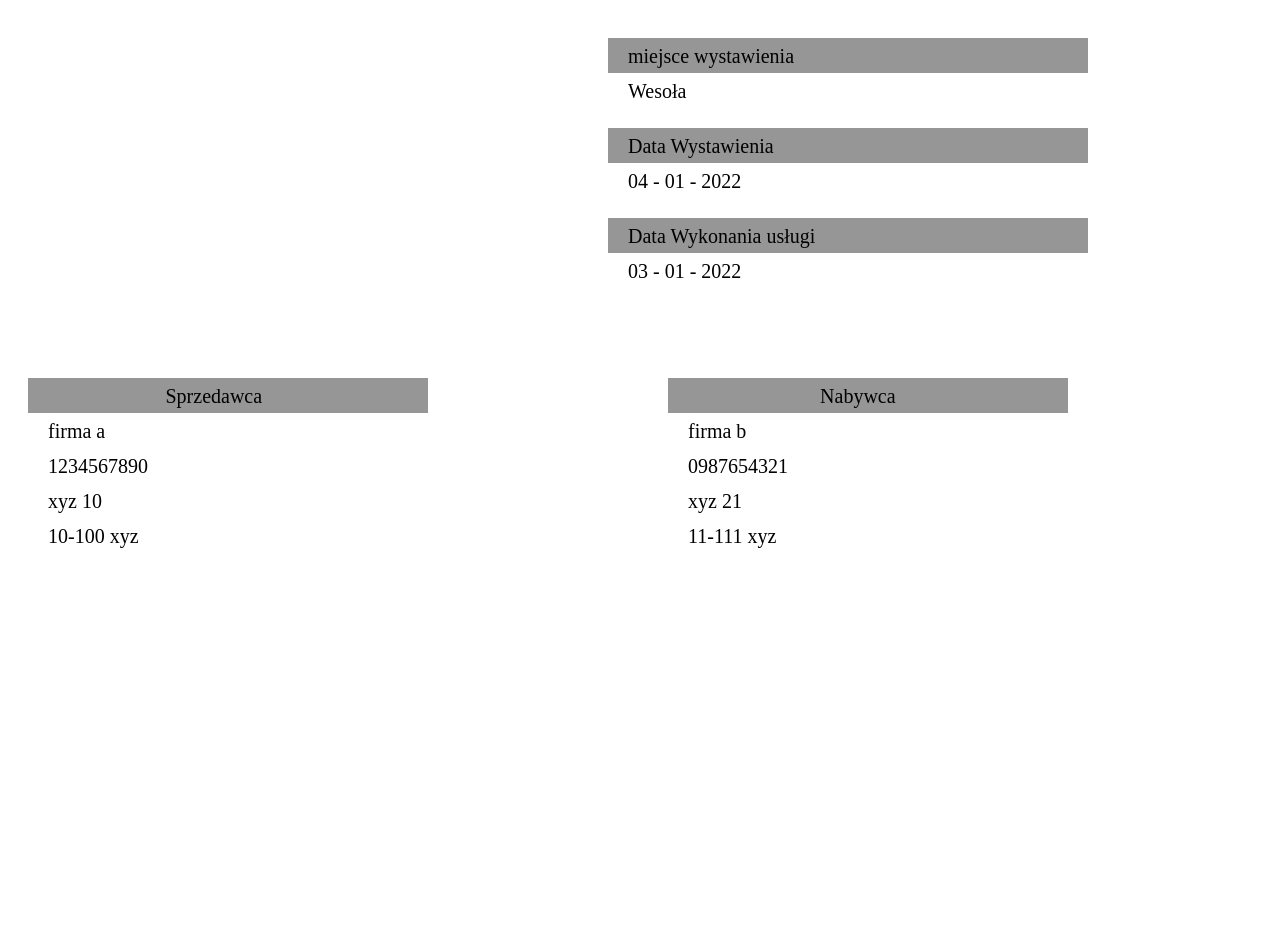
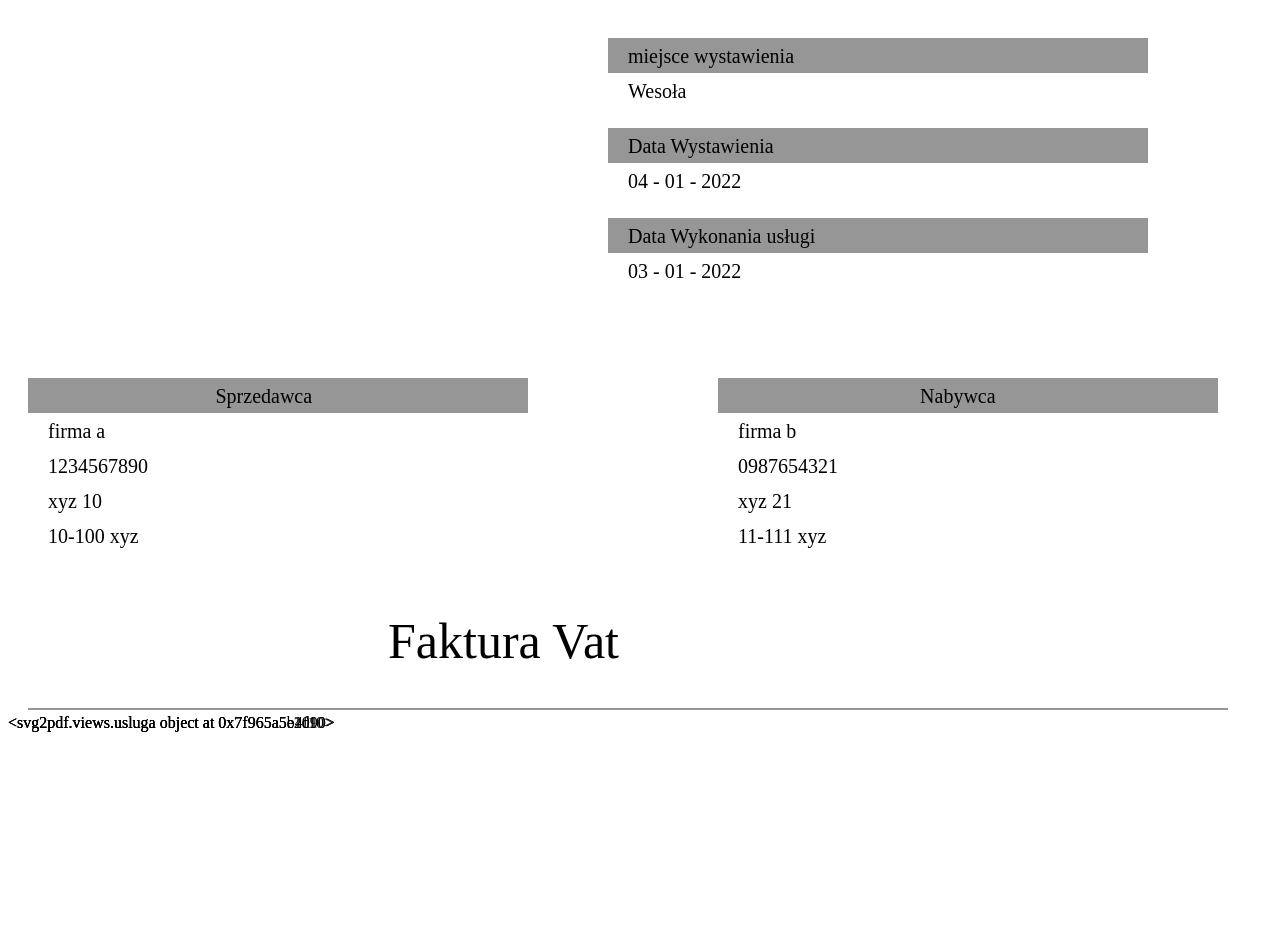
Before and after one commit to robertu/svg-to-pdfgen, a Django app: page /svg2pdf/index in a window 1280 px wide. Shown: the top 931 px of the page. After the commit the page ends 732 px from the top, so only its background shows below. Run offline with Django 4.2, Linux system fonts and the light colour scheme.

Commit message:
faktura w sgv bez tabeli

```diff
--- a/svg2pdfgenerator/svg2pdf/templates/index.html
+++ b/svg2pdfgenerator/svg2pdf/templates/index.html
@@ -1,6 +1,6 @@
 <?xml version="1.0" encoding="UTF-8" standalone="no"?>
 <!DOCTYPE svg>
-<svg width='1080' height="1920">
+<svg width='1240' height="1748">
     <rect x="600" y="30" width="540" height="35" style="fill:rgb(150, 150, 150)"></rect>
     <text font-size="20" x="620" y="55">miejsce wystawienia</text>
     <text font-size="20" x="620" y="90">{{miejsceWystawienia}}</text>
@@ -10,16 +10,21 @@
     <rect x="600" y="210" width="540" height="35" style="fill:rgb(150, 150, 150)"></rect>
     <text font-size="20" x="620" y="235">Data Wykonania usługi</text>
     <text font-size="20" x="620" y="270">{{dataWykonaniaUslugi}}</text>
-    <rect x='20' y='370' width="400" height="35" style="fill:rgb(150, 150, 150)"></rect>
-    <text font-size="20" x="157.5" y="395">Sprzedawca</text>
+    <rect x='20' y='370' width="500" height="35" style="fill:rgb(150, 150, 150)"></rect>
+    <text font-size="20" x="207.5" y="395">Sprzedawca</text>
     <text font-size="20" x="40" y="430">{{firmasprzedawcza.nazwa}}</text>
     <text font-size="20" x="40" y="465">{{firmasprzedawcza.nip}}</text>
     <text font-size="20" x="40" y="500">{{firmasprzedawcza.ulica}}</text>
     <text font-size="20" x="40" y="535">{{firmasprzedawcza.addres}}</text>
-    <rect x='660' y='370' width="400" height="35" style="fill:rgb(150, 150, 150)"></rect>
-    <text font-size="20" x="812.075" y="395">Nabywca</text>
-    <text font-size="20" x="680" y="430">{{firmanabywcza.nazwa}}</text>
-    <text font-size="20" x="680" y="465">{{firmanabywcza.nip}}</text>
-    <text font-size="20" x="680" y="500">{{firmanabywcza.ulica}}</text>
-    <text font-size="20" x="680" y="535">{{firmanabywcza.addres}}</text>
+    <rect x='710' y='370' width="500" height="35" style="fill:rgb(150, 150, 150)"></rect>
+    <text font-size="20" x="912.075" y="395">Nabywca</text>
+    <text font-size="20" x="730" y="430">{{firmanabywcza.nazwa}}</text>
+    <text font-size="20" x="730" y="465">{{firmanabywcza.nip}}</text>
+    <text font-size="20" x="730" y="500">{{firmanabywcza.ulica}}</text>
+    <text font-size="20" x="730" y="535">{{firmanabywcza.addres}}</text>
+    <text font-size="50" x="380" y="650">Faktura Vat</text>
+    <rect x="20" y="700" width="1200" height="2" style="fill:rgb(150, 150, 150)"></rect>
+    {% for x in uslogi%}
+        <text y='720'>{{x}}</text>
+    {% endfor %}
 </svg>
--- a/svg2pdfgenerator/svg2pdf/views.py
+++ b/svg2pdfgenerator/svg2pdf/views.py
@@ -1,5 +1,6 @@
 from django.shortcuts import render
 from django.http import HttpResponse
+
 
 # Create your views here.
 class firma:
@@ -9,13 +10,31 @@ class firma:
         self.ulica = ulica
         self.addres = addres
 
+class usluga:
+    def __init__(self, nazwa, jm, ilosc, cenaN, wartoscN):
+        self.nazwa = nazwa
+        self.jm = jm
+        self.ilosc = ilosc
+        self.cenaN = cenaN
+        self.wartoscN = wartoscN
+        self.stawkaVat = 1.23
+        self.kwotaVat = round(cenaN * self.stawkaVat)
+        self.WartoscVat = round (wartoscN * self.stawkaVat)
+
+
 
 content = {
     "miejsceWystawienia": 'Wesoła',
     "dataWystawienia": "04 - 01 - 2022",
     "dataWykonaniaUslugi": "03 - 01 - 2022",
     'firmasprzedawcza': firma('firma a', '1234567890', 'xyz 10', '10-100 xyz'),
-    'firmanabywcza': firma('firma b', '0987654321', 'xyz 21', '11-111 xyz')
+    'firmanabywcza': firma('firma b', '0987654321', 'xyz 21', '11-111 xyz'),
+    "datafakturaVat": '02/02/2022',
+    'uslogi':[
+        usluga('sysop', 'usł.', 1, 21.23, 1),
+        usluga('sysop', 'usł.', 1, 21.23, 1),
+        usluga('sysop', 'usł.', 1, 21.23, 1),
+    ]
 }
 
 
```
